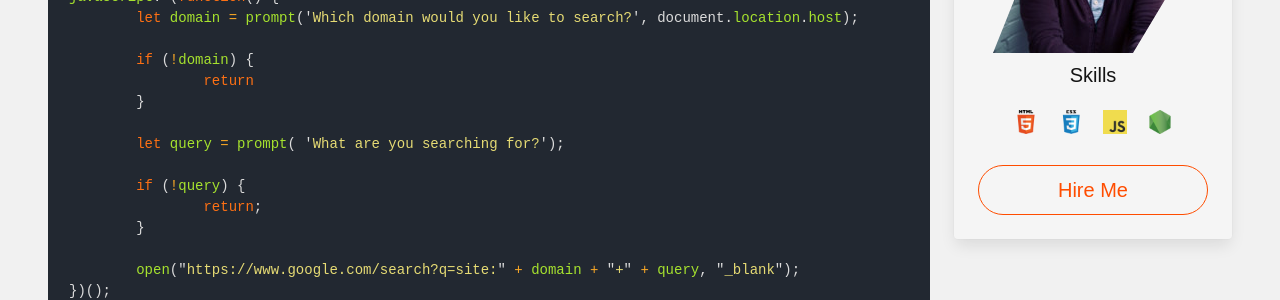
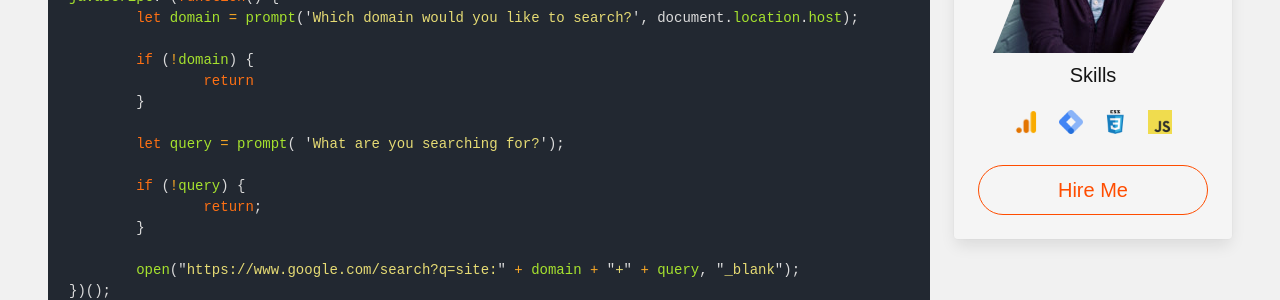
Before and after one commit to jdegbau/jdegbau.github.io, a Jekyll site: the page built from _posts/2023-01-17-site-search-bookmarklet.md, in a window 1280 px wide. Shown: the part 271-571 px from the top of the page. Built offline with Jekyll 4.4.1, drawn with Linux system fonts in a browser that asks for light colours; nearby versions of some CDN libraries; some web fonts are replaced; comment, search, counter and statistics services are not loaded.

Commit message:
Switch skills to GA & GTM

```diff
--- a/_includes/sidebar.html
+++ b/_includes/sidebar.html
@@ -3,10 +3,10 @@
         <img id="profile-photo" width="200px" height="250px" src="/assets/img/joshua-degrasse-baumann.JPG" alt="Josh and Bailey" />
         <div id="skills" class="content">
             <p class="is-size-5">Skills</p>
-            <img width="24px" height="24px" alt="HTML" src="/assets/img/html.png">
+            <img width="24px" height="24px" alt="Google Analytics" src="/assets/img/google-analytics.png">
+            <img width="24px" height="24px" alt="Google Tag Manager" src="/assets/img/tag-manager.png">
             <img width="24px" height="24px" alt="CSS" src="/assets/img/css.png">
             <img width="24px" height="24px" alt="JavaScript" src="/assets/img/javascript.png">
-            <img width="24px" height="24px" alt="Node.JS" src="/assets/img/nodejs.png">
         </div>
         <a href="/contact/" class="button is-medium is-rounded is-outlined is-fullwidth is-primary">Hire Me</a>
       </div>
```
Also changed, not shown: assets/img/google-analytics.png (added), assets/img/tag-manager.png (added).
